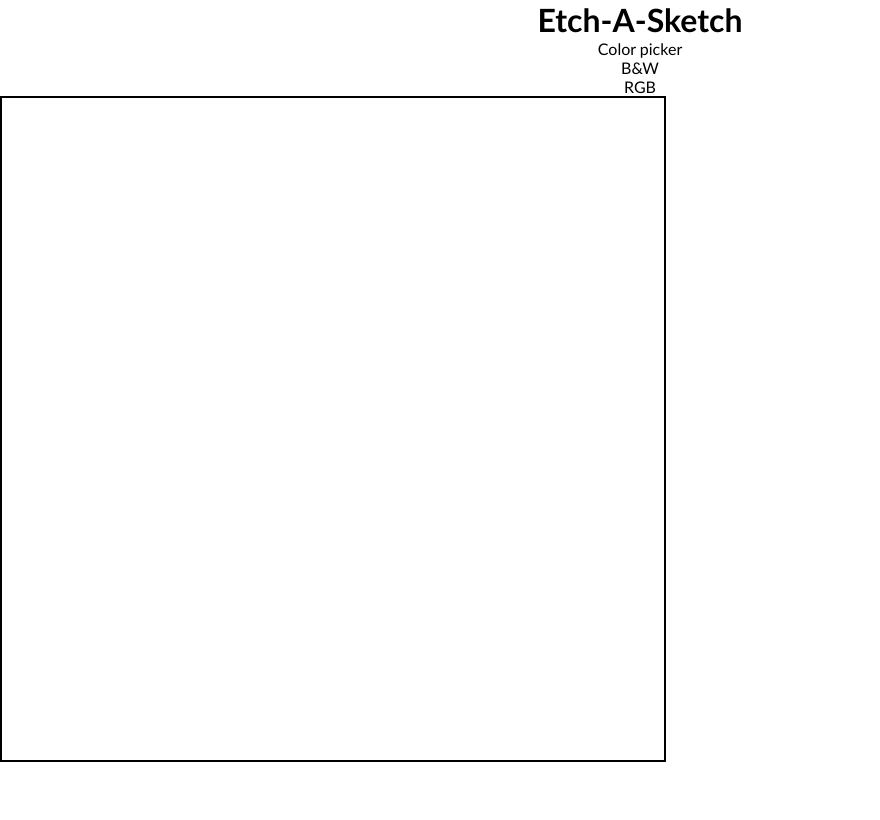
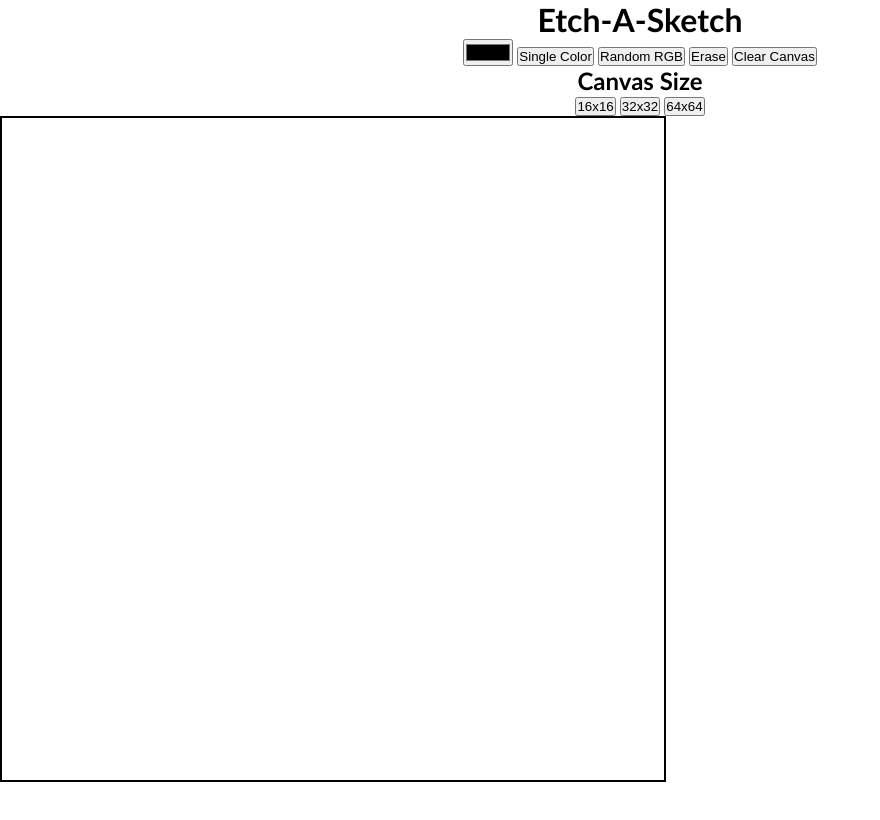
Before and after one commit to ExtF8/EtchSketch, a plain HTML site: page index.html in a window 1280 px wide. Shown: the whole page, without its empty margins (0-880 px from the left). Drawn offline with Linux system fonts and the light colour scheme.

Commit message:
Added buttons for color pick and canvas/grid size

```diff
--- a/index.html
+++ b/index.html
@@ -15,9 +15,15 @@
 
     <section class="content-wrapper">
         <div class="settings">
-            <div>Color picker</div>
-            <div>B&W</div>
-            <div>RGB</div>
+            <input id="color-pick" type="color" value="#000000">
+            <button id="color-btn" class="button-58">Single Color</button>
+            <button id="rgb-btn" class="button-58">Random RGB</button>
+            <button id="erase-btn" class="button-58">Erase</button>
+            <button id="clear-btn" class="button-58">Clear Canvas</button>
+            <h2>Canvas Size</h2>
+            <button id="sml-size-btn" class="button-58 size-btn" value="16">16x16</button>
+            <button id="med-size-btn" class="button-58 size-btn" value="32">32x32</button>
+            <button id="lge-size-btn" class="button-58 size-btn" value="64">64x64</button>
         </div>
         <div id="grid-container">
 
```
